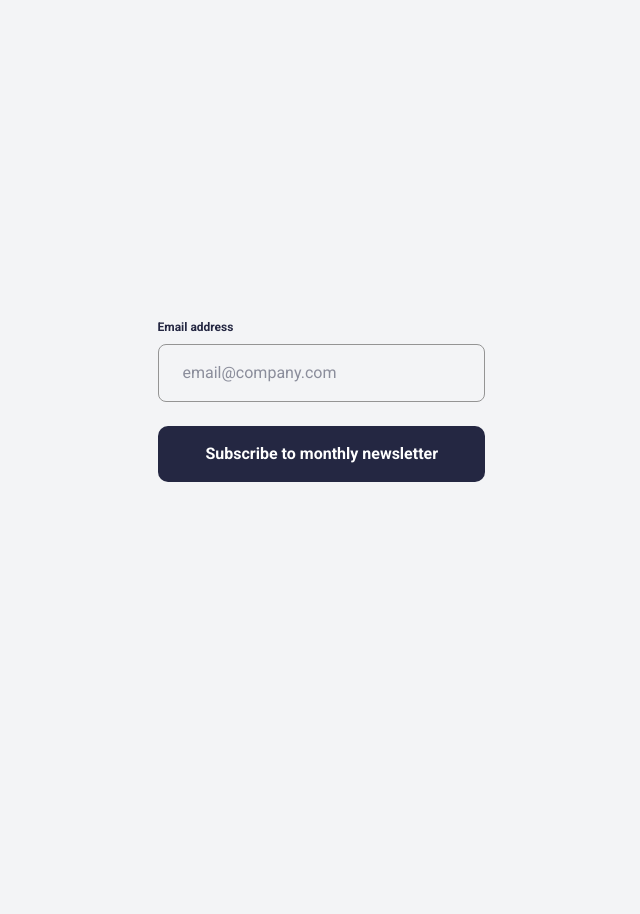
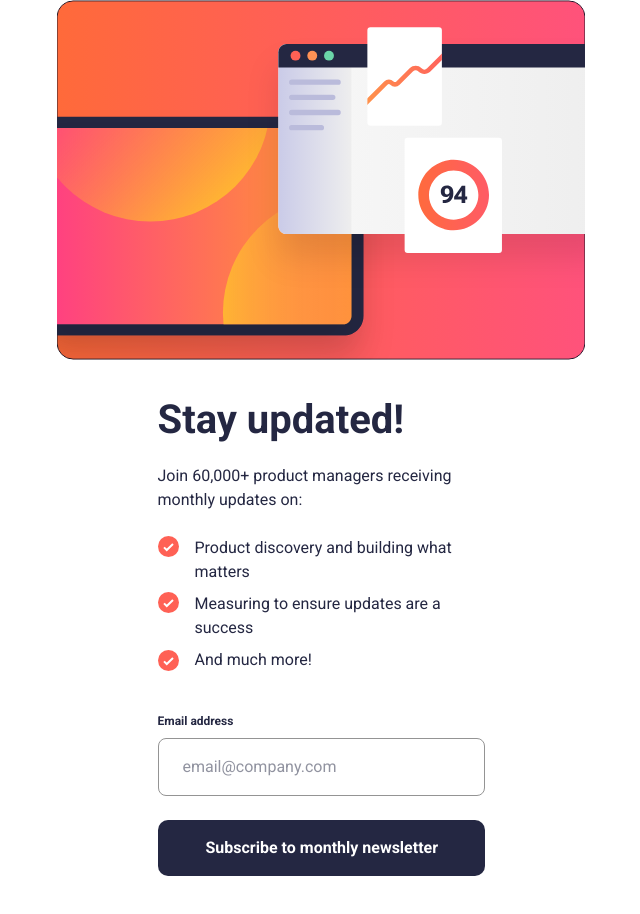
Before and after one commit to lowkkid/newsletter-sign-up-form-with-success-message, a website: page index.html in a window 1280 px wide. Shown: the whole page, without its empty margins (319-959 px from the left). Before the commit the page ends 800 px from the top, so only its background shows below. Drawn offline with nearby package versions, Linux system fonts and the light colour scheme; files that its build step writes are made by us from their sources.

Commit message:
finished layout for main page

```diff
--- a/index.html
+++ b/index.html
@@ -10,8 +10,34 @@
     <link rel="preconnect" href="https://fonts.gstatic.com" crossorigin>
     <link href="https://fonts.googleapis.com/css2?family=Roboto:wght@100..900&display=swap" rel="stylesheet">
 </head>
-<body class="flex min-h-screen items-center justify-center bg-gray-100">
-<div class="w-[327px]">
+<body class="min-h-screen">
+<main class="flex items-center justify-center">
+    <section class="flex flex-col items-center gap-10 bg-white pb-11">
+        <picture>
+            <source media="(min-width: 48rem)" srcset="./assets/images/illustration-sign-up-tablet.svg"/>
+            <source media="(min-width: 90rem)" srcset="./assets/images/illustration-sign-up-desktop.svg"/>
+            <img src="./assets/images/illustration-sign-up-mobile.svg" alt="sign-up-mobile">
+        </picture>
+        <div class="flex w-[327px] flex-col gap-10">
+            <div class="flex flex-col gap-6 text-blue-800">
+                <h1 class="text-1-mobile">Stay updated!</h1>
+                <p class="text-2-regular">Join 60,000+ product managers receiving monthly updates on:</p>
+                <ul class="flex flex-col gap-2">
+                    <li class="flex gap-4 self-center">
+                        <img class="h-[21px] w-[21px]" src="assets/icons/icon-list.svg" alt="Check">
+                        <span class="text-2-regular">Product discovery and building what matters</span>
+                    </li>
+                    <li class="flex gap-4 self-center">
+                        <img class="h-[21px] w-[21px]" src="assets/icons/icon-list.svg" alt="Check">
+                        <span class="text-2-regular">Measuring to ensure updates are a success</span>
+                    </li>
+                    <li class="flex gap-4">
+                        <img class="h-[21px] w-[21px] self-center" src="assets/icons/icon-list.svg" alt="Check">
+                        <span class="text-2-regular">And much more!</span>
+                    </li>
+                </ul>
+            </div>
+
             <form id="form" class="flex flex-col gap-6" novalidate>
                 <div class="flex flex-col gap-2 text-blue-800">
                     <div class="flex w-full justify-between">
@@ -20,7 +46,7 @@
                     </div>
                     <input aria-errormessage="email-error-msg" aria-invalid="false" id="email" name="email" type="email"
                            placeholder="email@company.com"
-                   class="failed:border-red failed:text-red failed:bg-red-100 rounded-[8px] border border-gray px-6 py-4 text-2-regular outline-none focus-visible:border-blue-800"/>
+                           class="rounded-[8px] border border-gray px-6 py-4 text-2-regular outline-none focus-visible:border-blue-800 failed:border-red failed:bg-red-100 failed:text-red"/>
                 </div>
 
                 <button id="subscribe" disabled
@@ -29,5 +55,8 @@
                 </button>
             </form>
         </div>
+    </section>
+</main>
+
 </body>
 </html>
--- a/script.js
+++ b/script.js
@@ -5,18 +5,28 @@ const subscribeBtn = document.getElementById('subscribe');
 
 let shouldShowError = false;
 
+subscribeBtn.addEventListener('click', (e) => {
+    e.preventDefault(e);
+    console.log('subscribe');
+})
+
 input.addEventListener('blur', () => {
     shouldShowError = true;
+    validate();
 });
 
 input.addEventListener('input', () => {
+    validate();
+});
+
+function validate() {
     const isValid = validateEmail(input.value);
     if (!isValid && shouldShowError) {
         showErrorState();
     } else if (isValid) {
         showValidState();
     }
-});
+}
 
 function showErrorState() {
     errorMessage.classList.remove('hidden');
```
Lines whose indentation alone changed are shown as unchanged.
